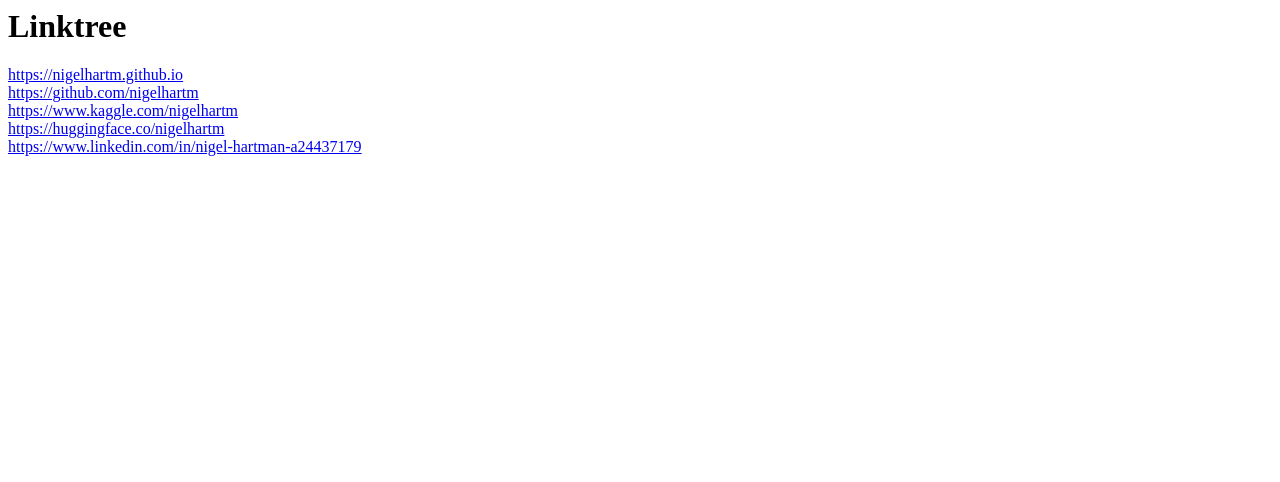
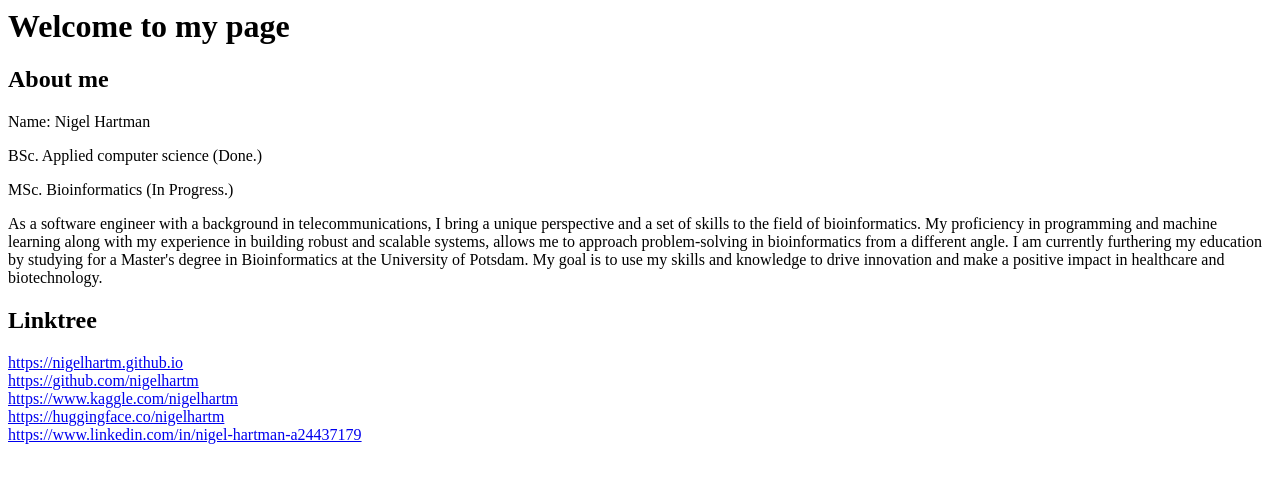
Before and after one commit to nigelhartm/nigelhartm.github.io, a plain HTML site: page index.html in a window 1280 px wide. Drawn offline with Linux system fonts and the light colour scheme.

Commit message:
Update index.html

```diff
--- a/index.html
+++ b/index.html
@@ -3,7 +3,13 @@
 </head>
 <body>
 <div id="box1">
-<h1>Linktree</h1>
+<h1>Welcome to my page</h1>
+<h2>About me</h2>
+<p>Name: Nigel Hartman</p>
+<p>BSc. Applied computer science (Done.)</p>
+<p>MSc. Bioinformatics (In Progress.)</p>
+<p>As a software engineer with a background in telecommunications, I bring a unique perspective and a set of skills to the field of bioinformatics. My proficiency in programming and machine learning along with my experience in building robust and scalable systems, allows me to approach problem-solving in bioinformatics from a different angle. I am currently furthering my education by studying for a Master's degree in Bioinformatics at the University of Potsdam. My goal is to use my skills and knowledge to drive innovation and make a positive impact in healthcare and biotechnology.</p>
+<h2>Linktree</h2>
 <a href="https://nigelhartm.github.io">https://nigelhartm.github.io</a><br>
 <a href="https://github.com/nigelhartm">https://github.com/nigelhartm</a><br>
 <a href="https://www.kaggle.com/nigelhartm">https://www.kaggle.com/nigelhartm</a><br>
```
